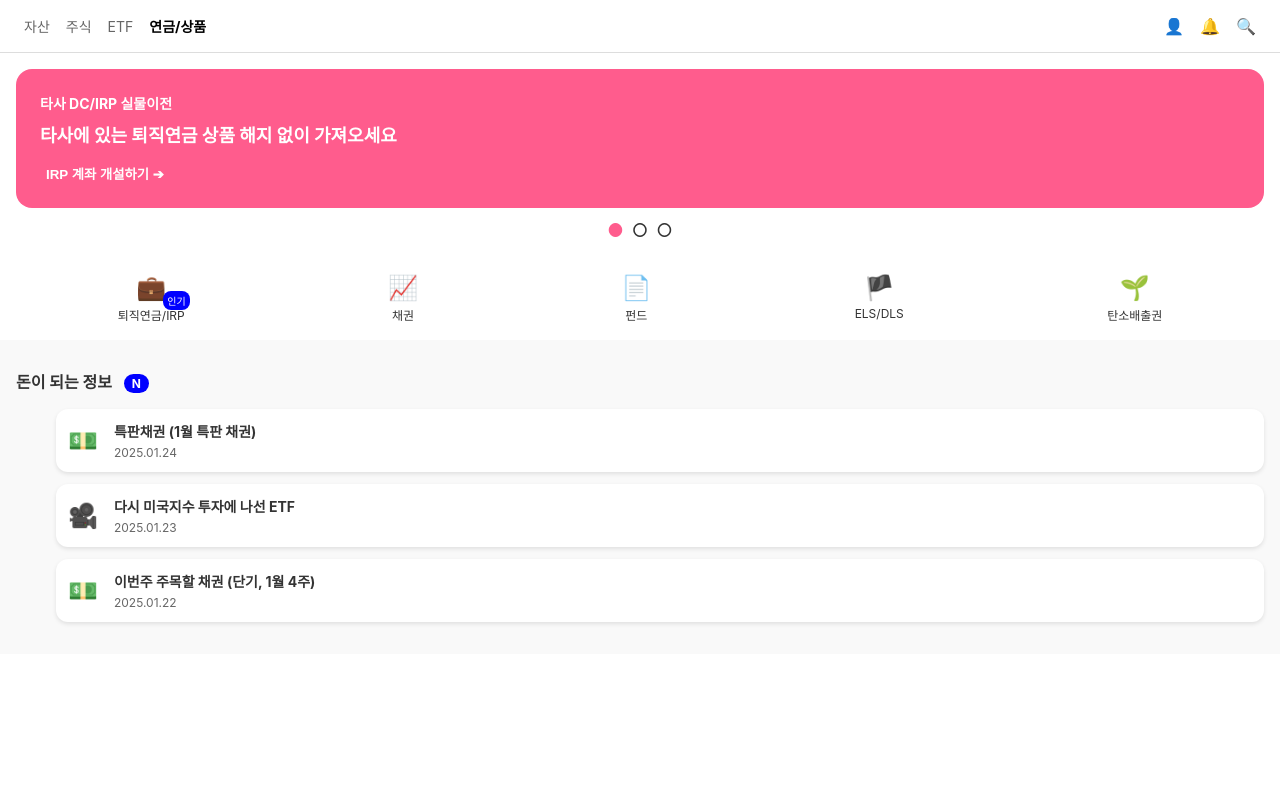
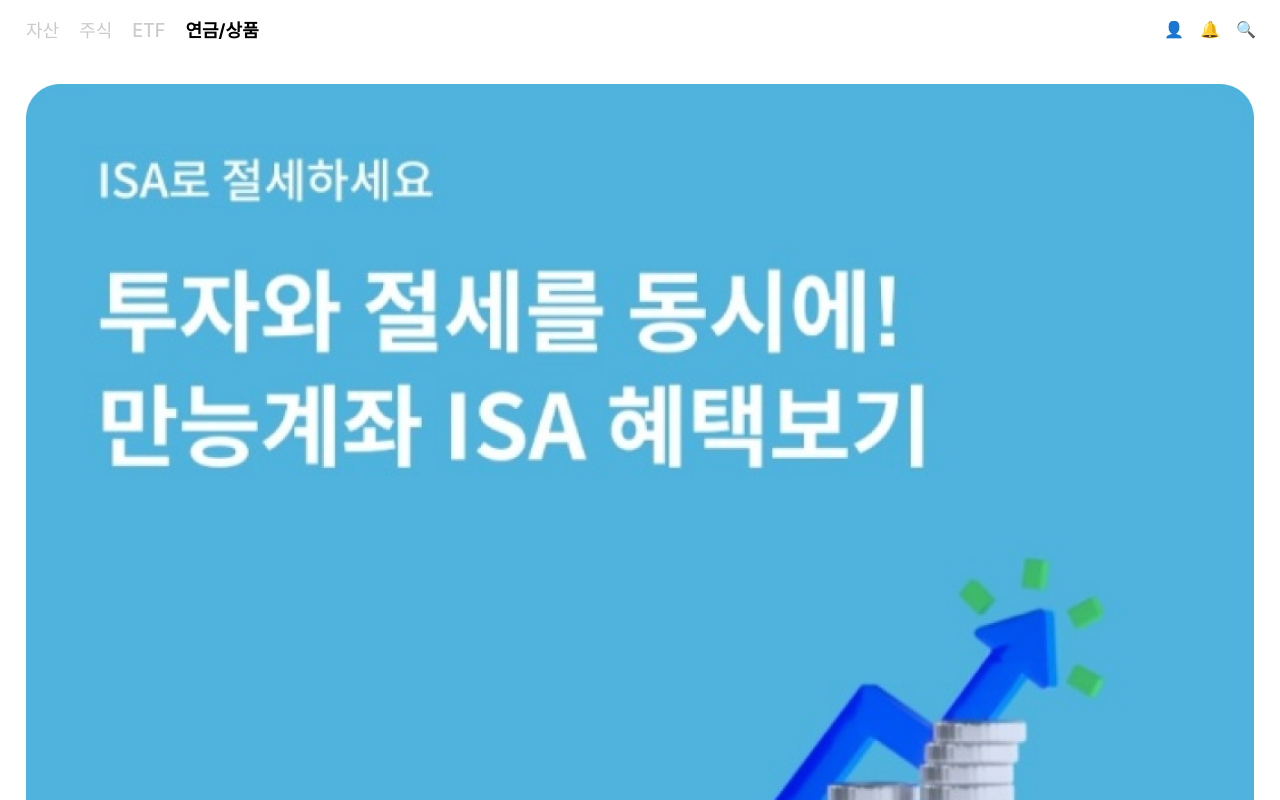
Before and after one commit to leechanhoe/sol-token, a React (Create React App) app: page / in a window 1280 px wide. Shown: the top 800 px of the page. Built offline with nearby package versions, Linux system fonts and the light colour scheme.

Commit message:
style : 메뉴 디자인 수정

```diff
--- a/src/App.css
+++ b/src/App.css
@@ -14,14 +14,14 @@
   align-items: center;
   padding: 16px;
   background-color: white;
-  border-bottom: 1px solid #ddd;
 }
 
 .menu-tabs span {
-  margin: 0 8px;
-  font-size: 14px;
+  margin: 0 10px;
+  font-size: 18px;
   cursor: pointer;
-  color: #666;
+  color: #cbcbcb;
+  font-weight: 500;
 }
 
 .menu-tabs .active {
--- a/src/components/Carousel.css
+++ b/src/components/Carousel.css
@@ -3,42 +3,13 @@
 }
 
 .carousel-card {
-    background-color: #ff5c8d;
-    border-radius: 16px;
   color: white;
-    padding: 24px;
+  padding: 10px;
   position: relative;
   text-align: left;
 }
 
-  .carousel-card h5 {
-    font-size: 14px;
-    margin: 0 0 8px;
+.carousel-card img {
+  width: 100%;
+  border-radius: 16px;
 }
-
-  .carousel-card h2 {
-    font-size: 18px;
-    margin: 0 0 16px;
-  }
-
-  .carousel-card button {
-    background: none;
-    border: none;
-    color: white;
-    font-weight: bold;
-    cursor: pointer;
-  }
-
-  .carousel-dots {
-    text-align: center;
-    margin-top: 12px;
-  }
-
-  .carousel-dots span {
-    margin: 0 4px;
-    font-size: 18px;
-  }
-
-  .active-dot {
-    color: #ff5c8d;
-  }
--- a/src/components/Carousel.js
+++ b/src/components/Carousel.js
@@ -1,18 +1,12 @@
 import React from "react";
 import "./Carousel.css";
+import carousel from "../assets/carousel.png";
 
 function Carousel() {
   return (
     <div className="carousel">
       <div className="carousel-card">
-        <h5>타사 DC/IRP 실물이전</h5>
-        <h2>타사에 있는 퇴직연금 상품 해지 없이 가져오세요</h2>
-        <button>IRP 계좌 개설하기 ➔</button>
-      </div>
-      <div className="carousel-dots">
-        <span className="active-dot">●</span>
-        <span>○</span>
-        <span>○</span>
+        <img src={carousel} alt="carousel" />
       </div>
     </div>
   );
--- a/src/components/InformationList.css
+++ b/src/components/InformationList.css
@@ -1,32 +1,38 @@
 .information-list {
   padding: 16px;
-    background-color: #f9f9f9;
 }
 
 .information-title {
-    font-size: 16px;
-    font-weight: bold;
+  display: flex;
+  align-items: center;
+  gap: 5px;
+  font-size: 18px;
+  font-weight: 700;
   margin-bottom: 12px;
 }
 
 .new-badge {
-    background-color: blue;
-    color: white;
-    font-size: 12px;
+  background-color: #dadbfa;
+  color: #3e49b8;
+  font-size: 10px;
   font-weight: bold;
-    padding: 2px 8px;
+  padding: 2px 4px;
   border-radius: 12px;
-    margin-left: 8px;
+  margin-left: 2px;
+}
+
+.information-list > ul {
+  margin-left: -40px;
 }
 
 .information-item {
   display: flex;
   align-items: center;
-    padding: 12px;
+  padding: 24px 27px;
   margin-bottom: 12px;
   background-color: white;
   border-radius: 12px;
-    box-shadow: 0 2px 4px rgba(0, 0, 0, 0.1);
+  box-shadow: 0 4px 8px rgba(0, 0, 0, 0.1);
 }
 
 .info-icon {
@@ -40,7 +46,7 @@
 
 .info-title {
   font-size: 14px;
-    font-weight: bold;
+  font-weight: 500;
   margin: 0;
   color: #333;
 }
--- a/src/components/MenuBar.css
+++ b/src/components/MenuBar.css
@@ -1,8 +1,10 @@
 .menu-bar {
   display: flex;
   justify-content: space-around;
-    padding: 16px;
+  padding: 10px 10px 20px 10px;
   background-color: white;
+  margin-top: -16px;
+  border-bottom: 5px solid #f5f5f5;
 }
 
 .menu-item {
@@ -22,8 +24,8 @@
 
 .popular-badge {
   position: absolute;
-    top: -15px;
-    right: -5px;
+  top: -45px;
+  right: 0px;
   background-color: blue;
   color: white;
   font-size: 10px;
```
Also changed, not shown: src/assets/carousel.png (added). Lines whose indentation alone changed are shown as unchanged.
